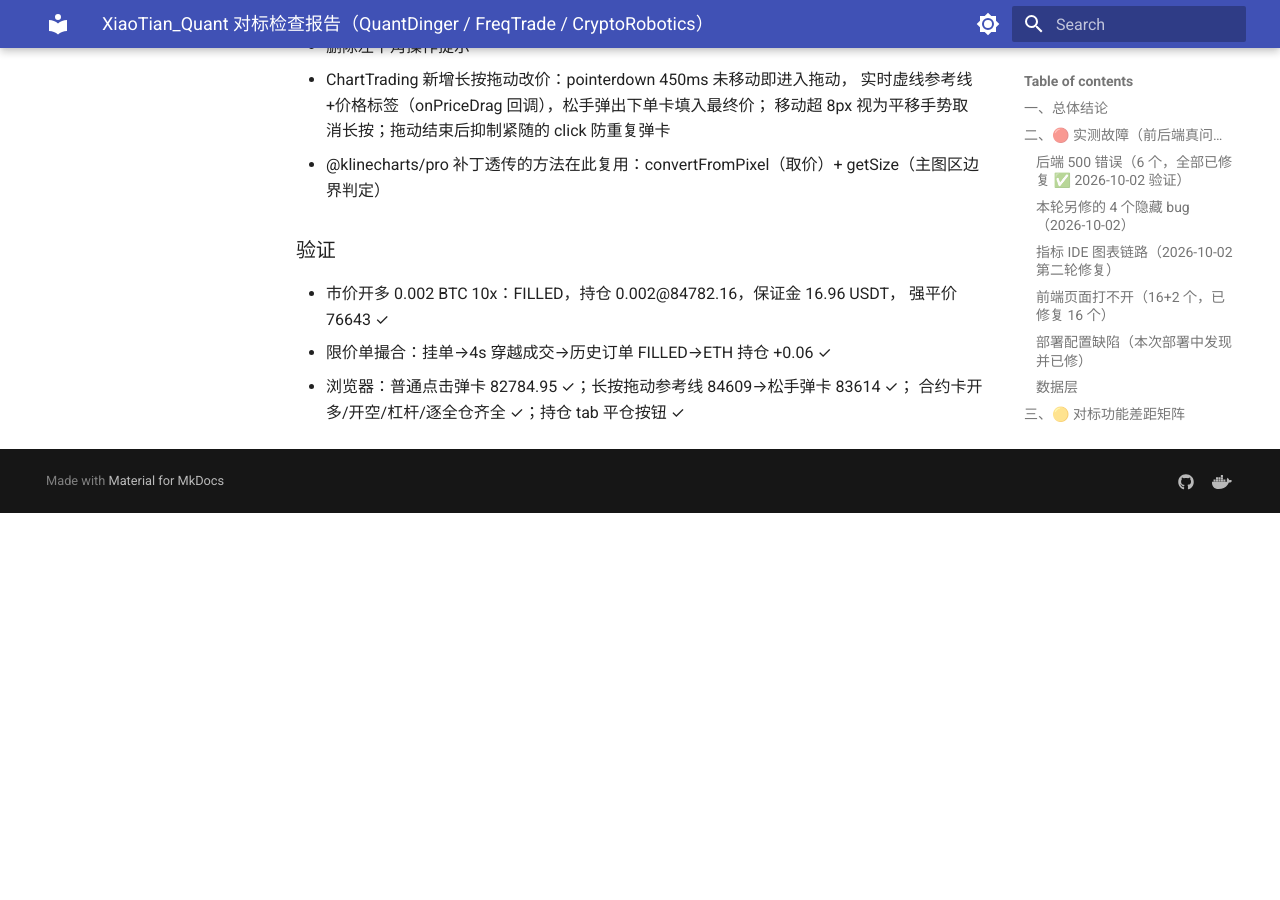
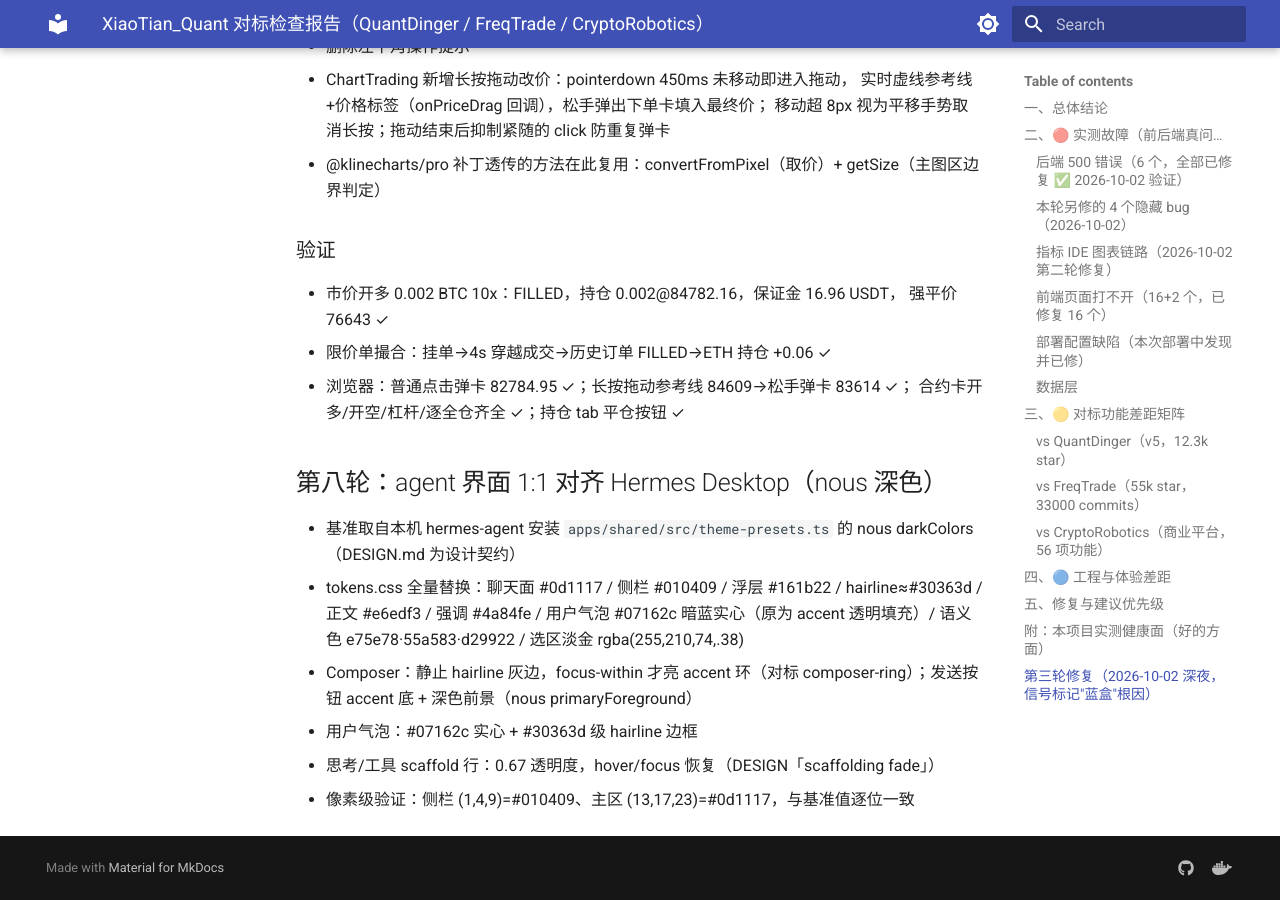
Before and after one commit to xtmc13/XiaoTian_Quant, an MkDocs documentation site: the page built from docs/gap-analysis-2026-10-01.md, in a window 1280 px wide and 900 px high, scrolled down 9335 px. Built offline with MkDocs 1.6.1 and Material for MkDocs 9.7.7, drawn with Linux system fonts in a browser that asks for light colours; the version menu is left out; before the commit the page ends 9848 px from its top, so only the background shows below that.

Commit message:
style(agent): 全屏助手 1:1 对齐 Hermes Desktop nous 深色主题——官方 darkColors 色板(0d1117/010409/161b22/4a84fe/07162c 用户气泡)、composer 聚焦环、scaffold 0.67 透明度

```diff
--- a/docs/gap-analysis-2026-10-01.md
+++ b/docs/gap-analysis-2026-10-01.md
@@ -302,3 +302,12 @@
 - 限价单撮合：挂单→4s 穿越成交→历史订单 FILLED→ETH 持仓 +0.06 ✓
 - 浏览器：普通点击弹卡 82784.95 ✓；长按拖动参考线 84609→松手弹卡 83614 ✓；
   合约卡开多/开空/杠杆/逐全仓齐全 ✓；持仓 tab 平仓按钮 ✓
+
+## 第八轮：agent 界面 1:1 对齐 Hermes Desktop（nous 深色）
+
+- 基准取自本机 hermes-agent 安装 `apps/shared/src/theme-presets.ts` 的 nous darkColors（DESIGN.md 为设计契约）
+- tokens.css 全量替换：聊天面 #0d1117 / 侧栏 #010409 / 浮层 #161b22 / hairline≈#30363d / 正文 #e6edf3 / 强调 #4a84fe / 用户气泡 #07162c 暗蓝实心（原为 accent 透明填充）/ 语义色 e75e78·55a583·d29922 / 选区淡金 rgba(255,210,74,.38)
+- Composer：静止 hairline 灰边，focus-within 才亮 accent 环（对标 composer-ring）；发送按钮 accent 底 + 深色前景（nous primaryForeground）
+- 用户气泡：#07162c 实心 + #30363d 级 hairline 边框
+- 思考/工具 scaffold 行：0.67 透明度，hover/focus 恢复（DESIGN「scaffolding fade」）
+- 像素级验证：侧栏 (1,4,9)=#010409、主区 (13,17,23)=#0d1117，与基准值逐位一致
--- a/web/src/components/agent/full/Composer.tsx
+++ b/web/src/components/agent/full/Composer.tsx
@@ -381,7 +381,7 @@
       )}
 
       {/* Composer 本体 */}
-      <div className="xt-composer-card rounded-2xl border border-[var(--ag-stroke2)] bg-[var(--ag-card)]/90 shadow-[var(--ag-shadow-panel)] backdrop-blur-xl">
+      <div className="xt-composer-card rounded-2xl border border-[var(--ag-stroke2)] bg-[var(--ag-card)]/90 shadow-[var(--ag-shadow-panel)] backdrop-blur-xl transition-colors focus-within:border-[var(--ag-accent)]">
         <textarea
           ref={textareaRef}
           value={input}
@@ -452,7 +452,7 @@
               onClick={onStop}
               title="停止生成（Esc）"
               aria-label="停止生成"
-              className="flex size-[28px] items-center justify-center rounded-full bg-[var(--ag-accent)] text-white transition-opacity hover:opacity-85"
+              className="flex size-[28px] items-center justify-center rounded-full bg-[var(--ag-accent)] text-[var(--ag-accent-fg)] transition-opacity hover:opacity-85"
             >
               <SquareTerminal size={13} />
             </button>
@@ -463,7 +463,7 @@
               disabled={!canSubmit}
               title={isStreaming ? '发送并重定向当前回复' : '发送'}
               aria-label="发送消息"
-              className="flex size-[28px] items-center justify-center rounded-full bg-[var(--ag-accent)] text-white transition-opacity hover:opacity-85 disabled:opacity-30"
+              className="flex size-[28px] items-center justify-center rounded-full bg-[var(--ag-accent)] text-[var(--ag-accent-fg)] transition-opacity hover:opacity-85 disabled:opacity-30"
             >
               {isStreaming ? <Layers3 size={13} /> : <ArrowUp size={14} />}
             </button>
--- a/web/src/components/agent/full/Thread.tsx
+++ b/web/src/components/agent/full/Thread.tsx
@@ -86,7 +86,7 @@
       : `思考了 ${Math.max(elapsed, 1)} 秒`
 
   return (
-    <div className="mb-1">
+    <div className="mb-1 transition-opacity [opacity:0.67] hover:[opacity:1] focus-within:[opacity:1]">
       <button
         type="button"
         onClick={() => setOpen((v) => !v)}
@@ -110,7 +110,7 @@
   const [open, setOpen] = useState(false)
   const expandable = Boolean(tool.args_summary || tool.result_summary)
   return (
-    <div className="mb-0.5">
+    <div className="mb-0.5 transition-opacity [opacity:0.67] hover:[opacity:1] focus-within:[opacity:1]">
       <div className="flex items-center gap-1.5 rounded-md px-1 py-0.5 text-[11px] text-[var(--ag-text3)]">
         {tool.status === 'running' ? (
           <Loader2 size={12} className="shrink-0 animate-spin text-[var(--ag-accent)]" />
@@ -212,7 +212,7 @@
 
   return (
     <div className="xt-sticky-human xt-human-clamp group relative pt-1">
-      <div className="xt-human-bubble w-full rounded-xl border border-[var(--ag-stroke3)] bg-[var(--ag-user-bubble)] px-3 py-2 transition-colors group-hover:border-[var(--ag-stroke2)]">
+      <div className="xt-human-bubble w-full rounded-xl border border-[var(--ag-stroke2)] bg-[var(--ag-user-bubble)] px-3 py-2 transition-colors group-hover:border-[var(--ag-stroke1)]">
         <div className="xt-human-bubble-text whitespace-pre-wrap break-words text-[13px] leading-relaxed text-[var(--ag-text1)]">
           {msg.content}
         </div>
```
Also changed, not shown: web/src/components/agent/full/tokens.css (+26 -21 lines).
